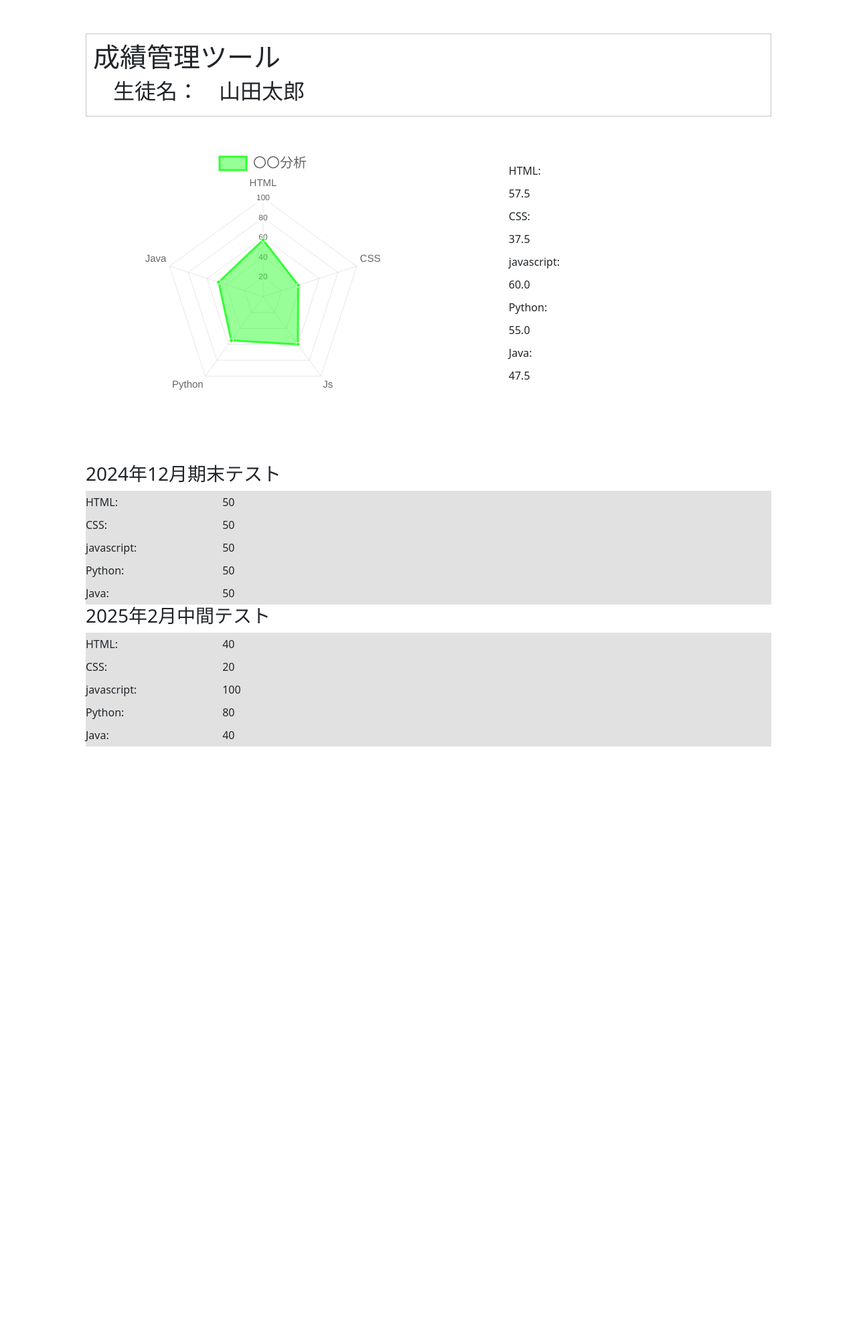
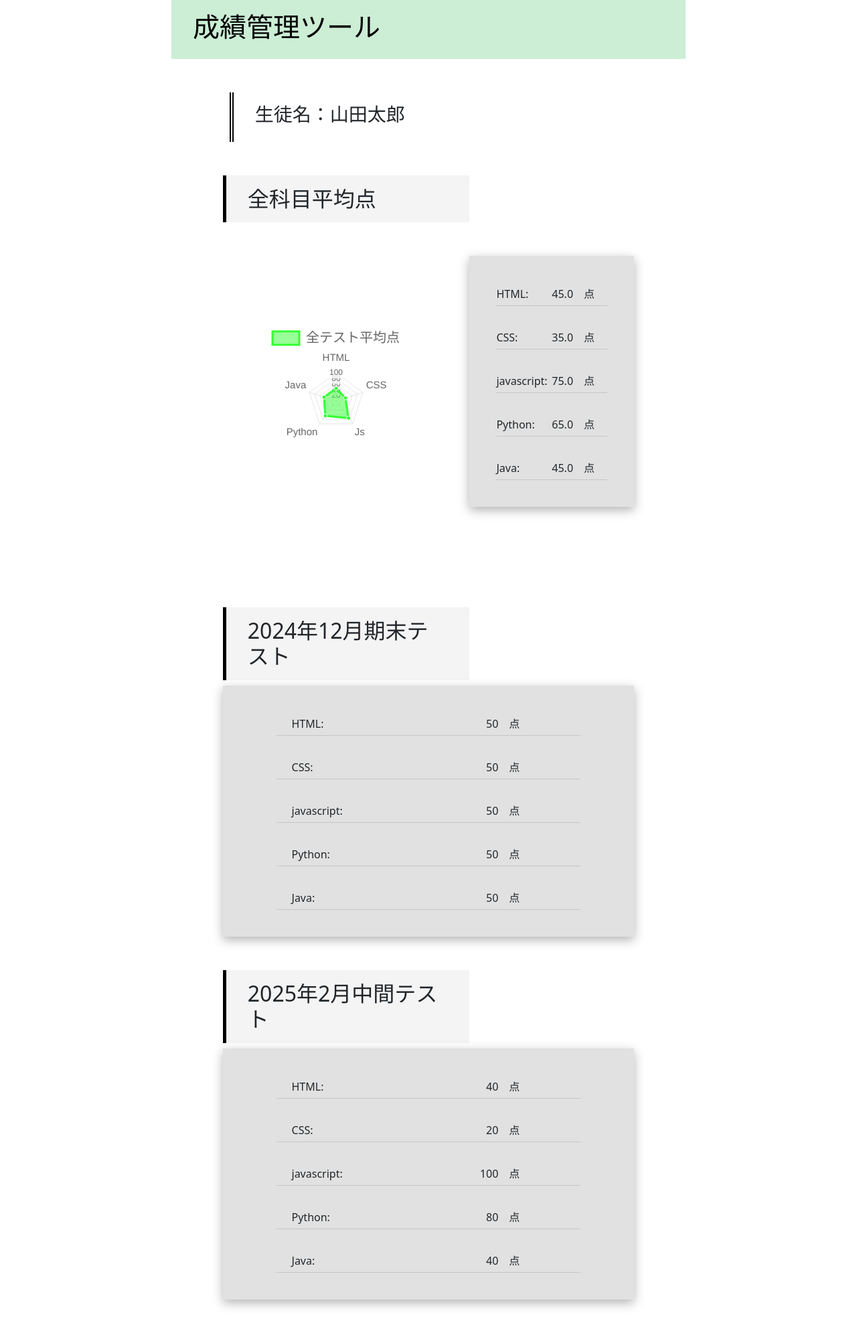
Before and after one commit to sasahara08/result_management, a Flask app: page /show/1 in a window 1280 px wide. Shown: the whole page at 67% size. Before the commit the page ends 1115 px from the top, so only its background shows below. Run offline with Flask 3, Linux system fonts and the light colour scheme; data comes from the database, SQL or seed files in the repository; both versions use the stored data as it was after the commit; some libraries are stand-ins or nearby versions.

Commit message:
修正しました

```diff
--- a/app.py
+++ b/app.py
@@ -87,7 +87,7 @@
     cursor.execute('select * from student where student_id = ?',(id,))
     student_name = cursor.fetchone()  #生徒名を取得
 
-    cursor.execute('select student_id, AVG(html_score), AVG(css_score), AVG(js_score), AVG(python_score), AVG(java_score) from score group by (?)',(id,))
+    cursor.execute('select student_id, round(AVG(html_score), 1), round(AVG(css_score), 1), round(AVG(js_score), 1), round(AVG(python_score), 1), round(AVG(java_score), 1) from score where student_id = ? group by student_id',(id,))
     avg_score = cursor.fetchone()  #選択した生徒の全教科平均点を取得
     # print(avg_score)
 
@@ -173,9 +173,10 @@
     cursor = connection.cursor()
     cursor.execute('select * from student where student_id = ?',(id,))
     student_name = cursor.fetchone()  #生徒名を取得
+    cursor.execute('select * from test_number')
+    tests = cursor.fetchall()
     connection.close()
 
-    tests = get_test_number(id) #idの値がidの生徒のテスト回一覧を取得
     id = id
 
     return render_template('score_regist.html', student_name = student_name, tests = tests, id = id)
@@ -228,6 +229,27 @@
     student_name = cursor.fetchone()  #生徒名を取得
     connection.close()
 
-    return render_template('score_editer.html', select_test = selectTest, test_name = test_name, student_name = student_name, id = student_id)
+    return render_template('score_editer.html', select_test = selectTest, test_name = test_name, student_name = student_name, s_id = student_id, t_id = test_id)
+
+# 成績編集確定ボタン
+@app.route("/edit_complete/<id>/<test_id>", methods=['POST', 'GET'])
+def edit_score(id, test_id):
+    student_id = id
+    test_id = test_id
+    html = int(request.form.get('html_score'))
+    css = int(request.form.get('css_score'))
+    js = int(request.form.get('js_score'))
+    py = int(request.form.get('python_score'))
+    ja = int(request.form.get('java_score'))
+
+    connection = sqlite3.connect('result.db')
+    cursor = connection.cursor()
+    cursor.execute('''
+    update score set html_score = ?, css_score = ?, js_score = ?, python_score = ?, java_score = ?
+    where student_id = ? and test_id = ?''',(html, css, js, py, ja, student_id, test_id))
+    connection.commit()
+    connection.close()
+
+    return redirect('/')
 
 app.run()
--- a/static/show.css
+++ b/static/show.css
@@ -1,16 +1,36 @@
 body {
+    width: 60%;
+    margin: auto;
+}
+
+main {
     width: 80%;
     margin: auto;
 }
 
 header {
-    margin: 50px 0px;
-    padding: 10px;
-    border: 1px solid #c5c5c5;
+    padding: 1rem 2rem;
+    background-color: rgba(83, 198, 115, 0.3);
+}
+
+.title {
+    font-size: xx-large;
+    color: black;
+    text-decoration: none;
+}
+
+h2 {
+    padding: 1rem 2rem;
+    border-left: 5px solid #000;
+    background: #f4f4f4;
+    width: 60%;
 }
 
 .name_label {
     display: flex;
+    margin: 50px 10px;
+    padding: 1rem 2rem;
+    border-left: 6px double #000;
 }
 
 .name_label h2 {
@@ -19,23 +39,63 @@
 
 .avg_score {
     position: relative;
-    left: -10%;
     display: flex;
     align-items: center;
-    margin-bottom: 100px;
+    margin: 50px 0px;
+    padding-bottom: 100px;
+}
+
+.avg_socore_list {
+    width: 40%;
+    height: 80%;
+    background-color: #c2c2c27c;
+    box-shadow: 0 5px 15px rgba(0, 0, 0, 0.3);
+    padding: 10px 40px;
+    margin-left: 30px;
+    animation-name: popup;
+    animation-duration: 1s;
 }
 
 #myChart {
-    width: 100%;
+    flex: 1;
 }
 
 .score_list {
     background-color: #c2c2c27c;
+    box-shadow: 0 5px 15px rgba(0, 0, 0, 0.3);
+    padding: 10px 80px;
+    margin-bottom: 50px;
+    animation-name: popup;
+    animation-duration: 1s;
 }
 
-.curriculm {
+@keyframes popup {
+    from {
+        transform: translateX(5%);
+        opacity: 0;
+    }
+
+    to {
+        opacity: 1;
+    }
+}
+
+.curriculum {
     display: flex;
     align-items: center;
+    border-bottom: 1px #0404041f solid;
+    margin: 30px 0px;
+}
+
+.curriculum_item {
+    flex: 0.7;
+    padding-left: 5%;
+}
+
+.curriculum_score {
+    flex: 1;
+    text-align: right;
+    padding-right: 20%;
 }
 
 
--- a/templates/score_editer.html
+++ b/templates/score_editer.html
@@ -28,7 +28,7 @@
 
         </div>
         <h3>生徒名：{{student_name[1]}}</h3>
-        <form action="/create_score/{{id}}" method="post">
+        <form action="/edit_complete/{{s_id}}/{{t_id}}" method="post">
             <input type="hidden" name="student_id" value=1>
             <input type="hidden" name="test_id" value={{select_test[1]}}>  <!-- テスト名 -->
             <div>
--- a/templates/score_regist.html
+++ b/templates/score_regist.html
@@ -27,7 +27,7 @@
         <div hidden>
 
         </div>
-        <h3>生徒名：{{student_name}}</h3>
+        <h3>生徒名：{{student_name[1]}}</h3>
         <form action="/create_score/{{id}}" method="post">
             <div>
                 <label for="tests"></label>
--- a/templates/show_score.html
+++ b/templates/show_score.html
@@ -13,39 +13,42 @@
 <body>
     <header>
         <div class="title_line">
-            <h1>
-                成績管理ツール
-            </h1>
-            <div class="name_label">
-                <h2>生徒名：</h2>
-                <h2>{{student_name[1]}}</h2>
-            </div>
+            <a class="title" href="/">
+                <h1>
+                    成績管理ツール
+                </h1>
+            </a>
         </div>
     </header>
 
     <main>
+        <div class="name_label">
+            <h3>生徒名：</h3>
+            <h3>{{student_name[1]}}</h3>
+        </div>
+        <h2>全科目平均点</h2>
         <div class="avg_score">
             <canvas id="myChart"></canvas> <!-- チャート、jsの処理はhtmlのタグ下に記載 -->
             <div class="avg_socore_list">
                 <div class="curriculum">
                     <span>HTML:</span>
-                    <span>{{avg_score[1]}}</span>
+                    <span>{{avg_score[1]}}&emsp;点</span>
                 </div>
                 <div class="curriculum">
                     <span>CSS:</span>
-                    <span>{{avg_score[2]}}</span>
+                    <span>{{avg_score[2]}}&emsp;点</span>
                 </div>
                 <div class="curriculum">
                     <span>javascript:</span>
-                    <span>{{avg_score[3]}}</span>
+                    <span>{{avg_score[3]}}&emsp;点</span>
                 </div>
                 <div class="curriculum">
                     <span>Python:</span>
-                    <span>{{avg_score[4]}}</span>
+                    <span>{{avg_score[4]}}&emsp;点</span>
                 </div>
                 <div class="curriculum">
                     <span>Java:</span>
-                    <span>{{avg_score[5]}}</span>
+                    <span>{{avg_score[5]}}&emsp;点</span>
                 </div>
 
             </div>
@@ -53,27 +56,27 @@
 
         <div class="test_scores">
             {% for score in tests_score %}
-            <h3>{{score[0]}}</h3>
+            <h2>{{score[0]}}</h2>
             <div class="score_list">
                 <div class="curriculum">
                     <span class="curriculum_item">HTML:</span>
-                    <span>{{score[2]}}</span>
+                    <span class="curriculum_score">{{score[2]}}&emsp;点</span>
                 </div>
                 <div class="curriculum">
                     <span class="curriculum_item">CSS:</span>
-                    <span>{{score[3]}}</span>
+                    <span class="curriculum_score">{{score[3]}}&emsp;点</span>
                 </div>
                 <div class="curriculum">
                     <span class="curriculum_item">javascript:</span>
-                    <span>{{score[4]}}</span>
+                    <span class="curriculum_score">{{score[4]}}&emsp;点</span>
                 </div>
                 <div class="curriculum">
-                    <span>Python:</span>
-                    <span>{{score[5]}}</span>
+                    <span class="curriculum_item">Python:</span>
+                    <span class="curriculum_score">{{score[5]}}&emsp;点</span>
                 </div>
                 <div class="curriculum">
                     <span class="curriculum_item">Java:</span>
-                    <span>{{score[6]}}</span>
+                    <span class="curriculum_score">{{score[6]}}&emsp;点</span>
                 </div>
             </div>
             {% endfor %}
@@ -102,7 +105,7 @@
             labels: ["HTML", "CSS", "Js", "Python", "Java"],
             //データセット
             datasets: [{
-                label: "〇〇分析",
+                label: "全テスト平均点",
                 //背景色
                 backgroundColor: "rgba(51,255,51,0.5)",
                 //枠線の色
```
Also changed, not shown: result.db.
